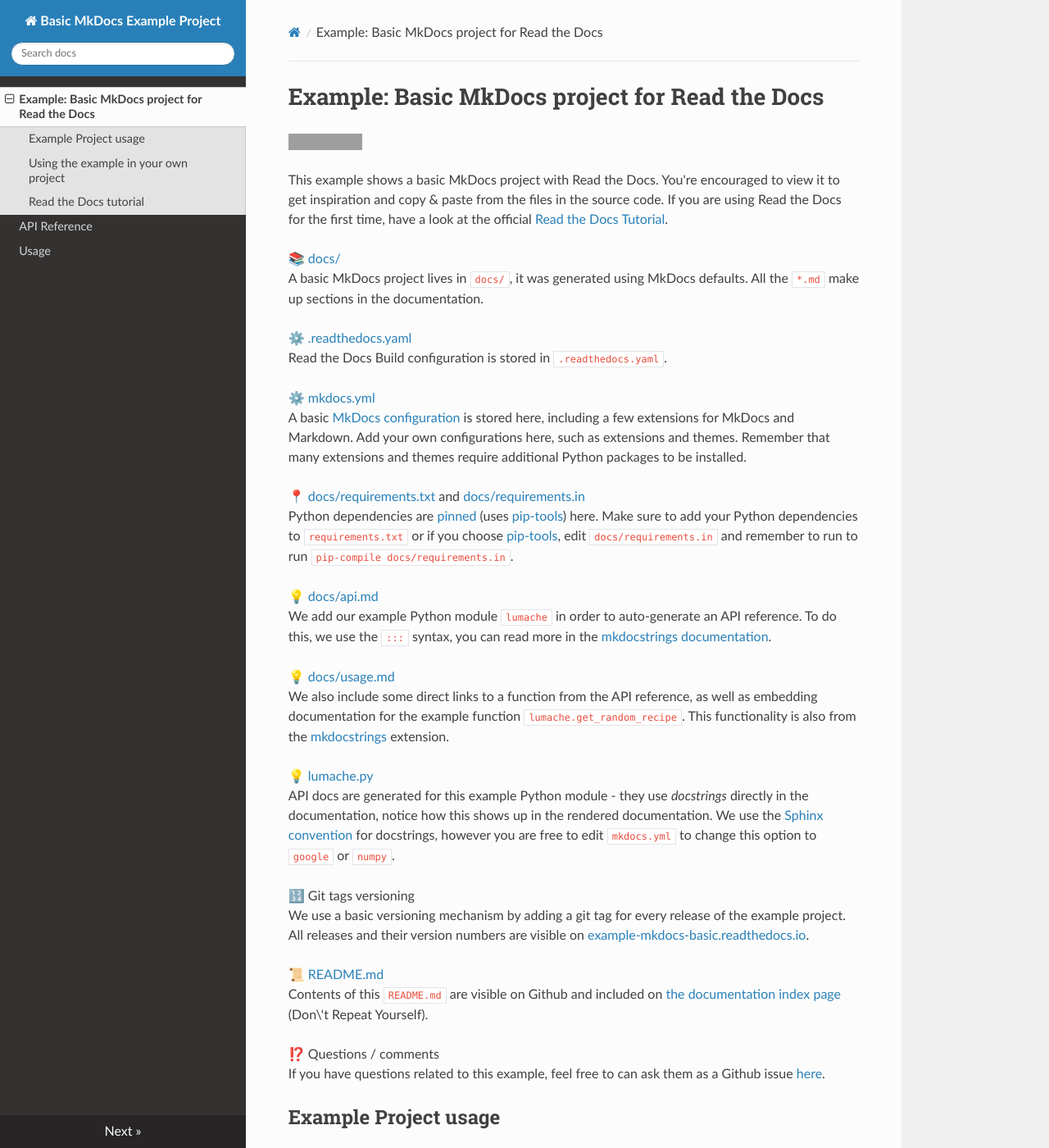
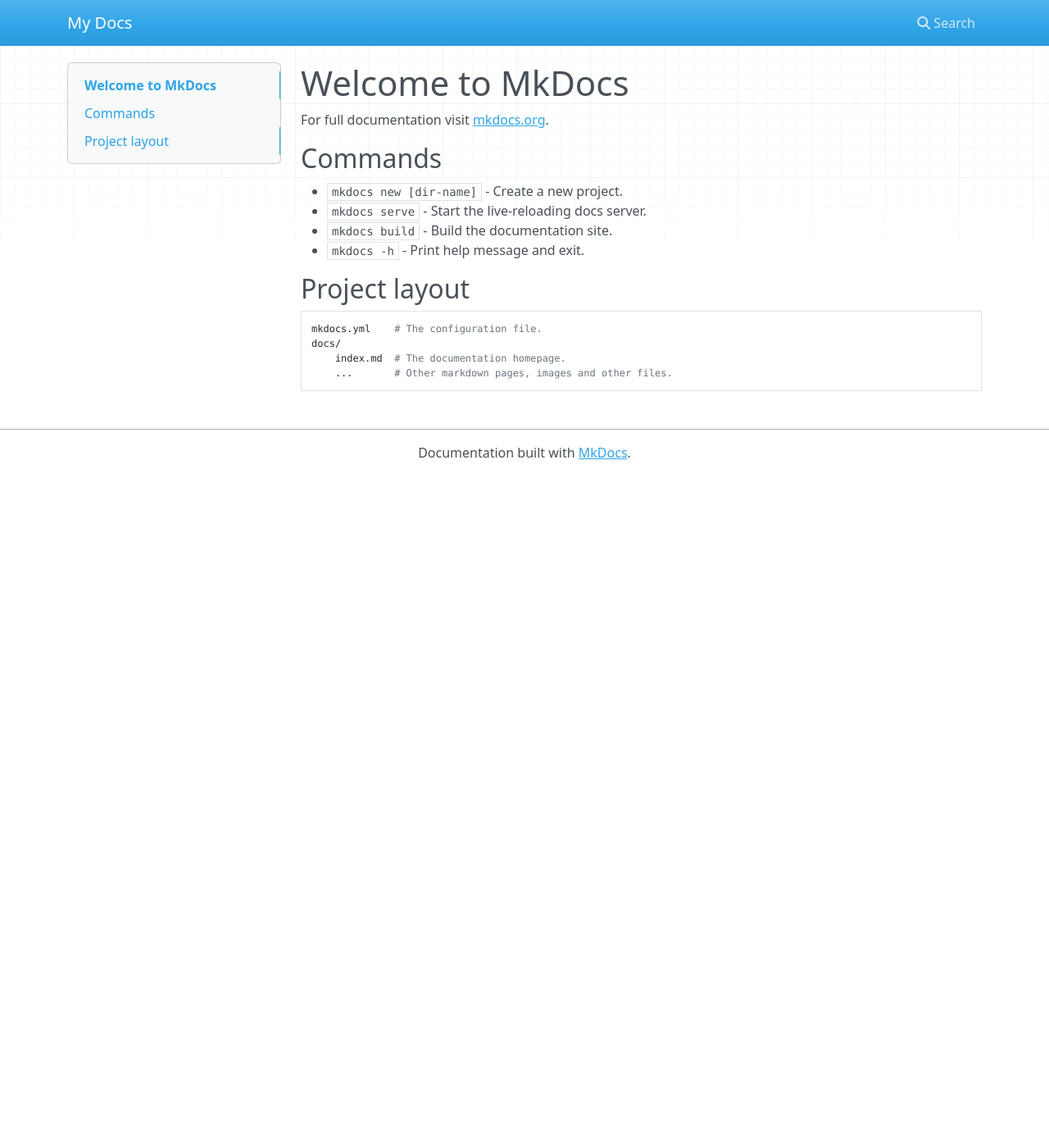
Before and after one commit to Zalek4/Friendly-Feedback-Knowledge-Base, an MkDocs documentation site: the page built from docs/index.md, in a window 1280 px wide and 1400 px high. Shown: the whole window at 82% size. Built offline with MkDocs 1.6.1, drawn with Linux system fonts in a browser that asks for light colours; nearby versions of some CDN libraries; some of the changed text lies outside the part shown; grey boxes are pictures that could not be loaded.

Commit message:
Yet another try

````diff
--- a/README.md
+++ /dev/null
@@ -1,73 +0,0 @@
-Example: Basic MkDocs project for Read the Docs
-===============================================
-
-[![Documentation Status](https://readthedocs.org/projects/example-mkdocs-basic/badge/?version=latest)](https://example-mkdocs-basic.readthedocs.io/en/latest/?badge=latest)
-
-This example shows a basic MkDocs project with Read the Docs. You're encouraged to view it to get inspiration and copy & paste from the files in the source code. If you are using Read the Docs for the first time, have a look at the official [Read the Docs Tutorial](https://docs.readthedocs.io/en/stable/tutorial/index.html).
-
-📚 [docs/](https://github.com/readthedocs-examples/example-mkdocs-basic/blob/main/docs/)<br>
-A basic MkDocs project lives in `docs/`, it was generated using MkDocs defaults. All the `*.md` make up sections in the documentation.
-
-⚙️ [.readthedocs.yaml](https://github.com/readthedocs-examples/example-mkdocs-basic/blob/main/.readthedocs.yaml)<br>
-Read the Docs Build configuration is stored in `.readthedocs.yaml`.
-
-⚙️ [mkdocs.yml](https://github.com/readthedocs-examples/example-mkdocs-basic/blob/main/mkdocs.yml)<br>
-A basic [MkDocs configuration](https://www.mkdocs.org/user-guide/configuration/) is stored here, including a few extensions for MkDocs and Markdown. Add your own configurations here, such as extensions and themes. Remember that many extensions and themes require additional Python packages to be installed.
-
-📍 [docs/requirements.txt](https://github.com/readthedocs-examples/example-mkdocs-basic/blob/main/docs/requirements.txt) and [docs/requirements.in](https://github.com/readthedocs-examples/example-mkdocs-basic/blob/main/docs/requirements.in)<br>
-Python dependencies are [pinned](https://docs.readthedocs.io/en/latest/guides/reproducible-builds.html) (uses [pip-tools](https://pip-tools.readthedocs.io/en/latest/)) here. Make sure to add your Python dependencies to `requirements.txt` or if you choose [pip-tools](https://pip-tools.readthedocs.io/en/latest/), edit `docs/requirements.in` and remember to run to run `pip-compile docs/requirements.in`.
-
-💡 [docs/api.md](https://github.com/readthedocs-examples/example-mkdocs-basic/blob/main/docs/api.md)<br>
-We add our example Python module `lumache` in order to auto-generate an API reference. To do this, we use the `:::` syntax, you can read more in the [mkdocstrings documentation](https://mkdocstrings.github.io/).
-
-💡 [docs/usage.md](https://github.com/readthedocs-examples/example-mkdocs-basic/blob/main/docs/usage.md)<br>
-We also include some direct links to a function from the API reference, as well as embedding documentation for the example function `lumache.get_random_recipe`. This functionality is also from the [mkdocstrings](https://mkdocstrings.github.io/python/) extension.
-
-💡 [lumache.py](https://github.com/readthedocs-examples/example-mkdocs-basic/blob/main/lumache.py)<br>
-API docs are generated for this example Python module - they use *docstrings* directly in the documentation, notice how this shows up in the rendered documentation. We use the [Sphinx convention](https://pythonhosted.org/an_example_pypi_project/sphinx.html#function-definitions) for docstrings, however you are free to edit `mkdocs.yml` to change this option to `google` or `numpy`.
-
-🔢 Git tags versioning<br>
-We use a basic versioning mechanism by adding a git tag for every release of the example project. All releases and their version numbers are visible on
-[example-mkdocs-basic.readthedocs.io](https://example-mkdocs-basic.readthedocs.io/en/latest/).
-
-📜 [README.md](https://github.com/readthedocs-examples/example-mkdocs-basic/blob/main/README.md)<br>
-Contents of this `README.md` are visible on Github and included on [the documentation index page](https://example-mkdocs-basic.readthedocs.io/en/latest/) (Don\'t Repeat Yourself).
-
-⁉️ Questions / comments<br>
-If you have questions related to this example, feel free to can ask them as a Github issue [here](https://github.com/readthedocs-examples/example-mkdocs-basic/issues).
-
-
-Example Project usage
----------------------
-
-This project has a standard MkDocs layout which is built by Read the Docs almost the same way that you would build it locally (on your own laptop!).
-
-You can build and view this documentation project locally - we recommend that you activate [a local Python virtual environment first](https://packaging.python.org/en/latest/guides/installing-using-pip-and-virtual-environments/#creating-a-virtual-environment):
-
-```console
-# Install required Python dependencies (MkDocs etc.)
-pip install -r docs/requirements.txt
-
-# Run the mkdocs development server
-mkdocs serve
-```
-
-Using the example in your own project
--------------------------------------
-
-If you are new to Read the Docs, you may want to refer to the [Read the Docs User documentation](https://docs.readthedocs.io/).
-
-If you are copying this code in order to get started with your documentation, you need to:
-
-1. place your `docs/` folder alongside your Python project. If you are starting a new project, you can adapt the `pyproject.toml` example configuration.
-1. use your existing project repository or create a new repository on Github, GitLab, Bitbucket or another host supported by Read the Docs.
-1. copy `mkdocs.yml`, `.readthedocs.yaml` and the `docs/` folder into your project.
-1. customize all the files, replacing example contents.
-1. Rebuild the documenation locally to see that it works.
-1. *Finally*, register your project on Read the Docs, see [Importing Your Documentation](https://docs.readthedocs.io/en/stable/intro/import-guide.html).
-
-
-Read the Docs tutorial
-----------------------
-
-To get started with Read the Docs, you may also refer to the [Read the Docs tutorial](https://docs.readthedocs.io/en/stable/tutorial/). It provides a full walk-through of building an example project similar to the one in this repository.
--- a/docs/api.md
+++ /dev/null
@@ -1,3 +0,0 @@
-# API Reference
-
-::: lumache
--- a/docs/index.md
+++ b/docs/index.md
@@ -1,14 +1,17 @@
-{!README.md!}
+# Welcome to MkDocs
 
-# Welcome to Lumache's documentation!
+For full documentation visit [mkdocs.org](https://www.mkdocs.org).
 
-**Lumache** (/lu\'make/) is a Python library for cooks and food lovers
-that creates recipes mixing random ingredients. It pulls data from the
-[Open Food Facts database](https://world.openfoodfacts.org/) and offers
-a *simple* and *intuitive* API.
+## Commands
 
-Check out the [usage](usage) section for further information, including how to [install](usage#installation) the project.
+* `mkdocs new [dir-name]` - Create a new project.
+* `mkdocs serve` - Start the live-reloading docs server.
+* `mkdocs build` - Build the documentation site.
+* `mkdocs -h` - Print help message and exit.
 
-!!! note
+## Project layout
 
-    This project is under active development.
+    mkdocs.yml    # The configuration file.
+    docs/
+        index.md  # The documentation homepage.
+        ...       # Other markdown pages, images and other files.
--- a/mkdocs.yml
+++ b/mkdocs.yml
@@ -1,16 +1 @@
-site_name: Basic MkDocs Example Project
-theme:
-  name: readthedocs
-  highlightjs: true
-plugins:
-  - search
-  - mkdocstrings:
-      handlers:
-        # See: https://mkdocstrings.github.io/python/usage/
-        python:
-          options:
-            docstring_style: sphinx
-markdown_extensions:
-  - markdown_include.include:
-      base_path: .
-  - admonition
+site_name: My Docs
````
Also changed, not shown: .readthedocs.yaml (+5 -6 lines), docs/requirements.txt (deleted, +0 -66 lines), docs/usage.md (deleted, +0 -34 lines), lumache.py (deleted, +0 -34 lines), pyproject.toml (deleted, +0 -8 lines), 2 other files.
